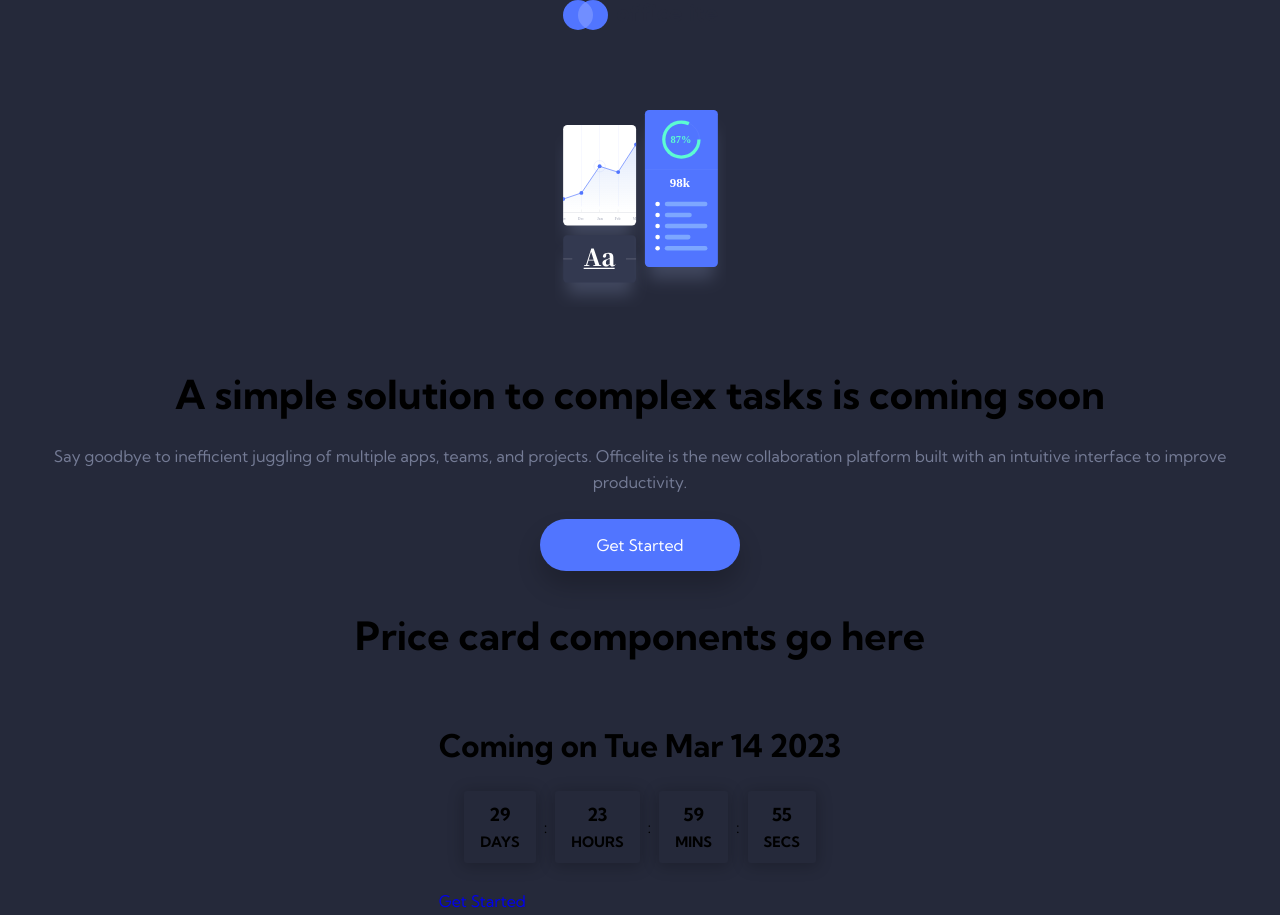
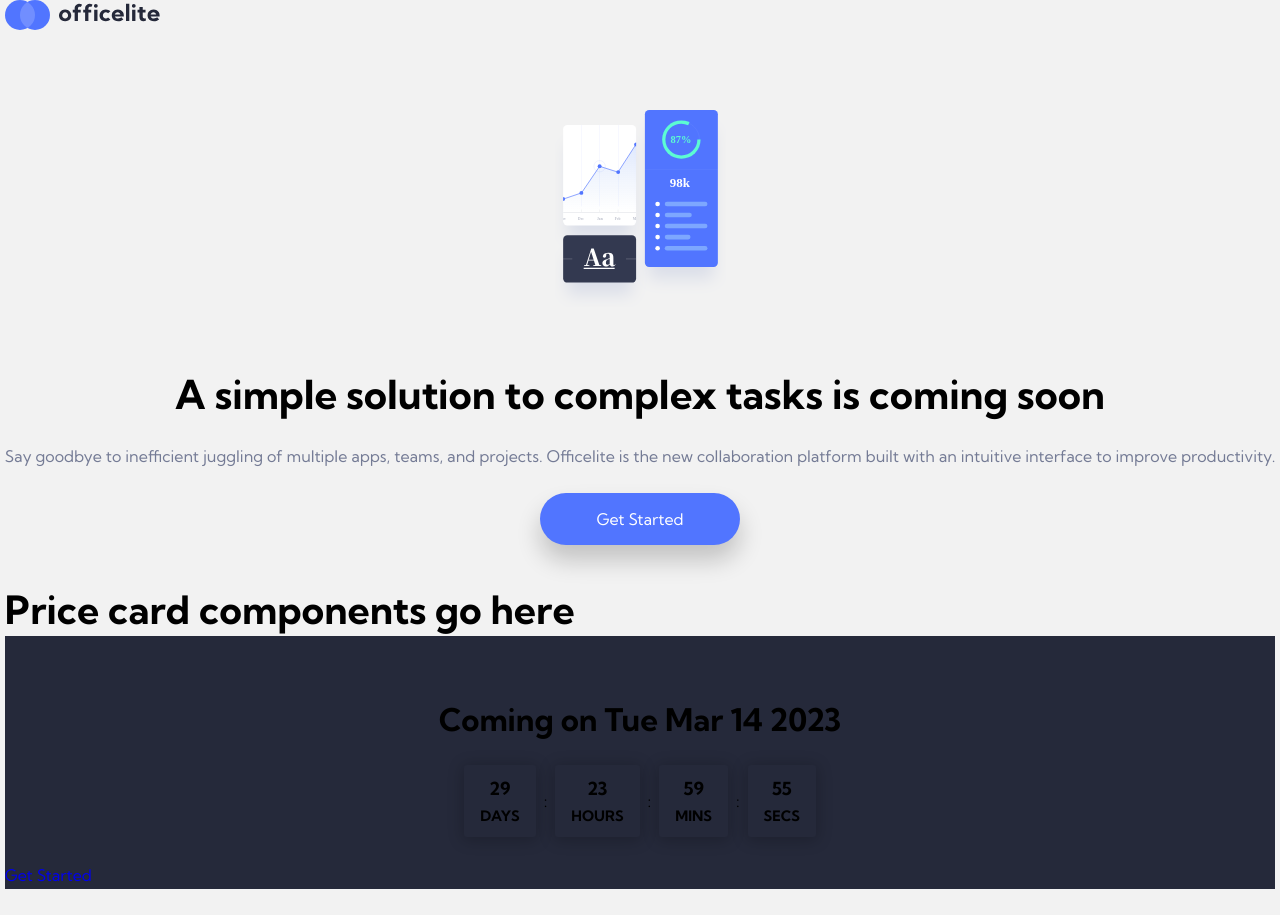
Before and after one commit to Hcmwebs/officelite-coming-soon-site, a React (Vite) app: page / in a window 1280 px wide. After the commit the page ends 889 px from the top, so only its background shows below. Built offline with nearby package versions, Linux system fonts and the light colour scheme.

Commit message:
removed the container from the App compo
Signed-off-by: Heze <64218603+Hcmwebs@users.noreply.github.com>

```diff
--- a/src/App.jsx
+++ b/src/App.jsx
@@ -1,13 +1,12 @@
 import React from 'react'
 import { BrowserRouter, Routes, Route } from 'react-router-dom'
 import { SharedLayout, Home, SignUp, Error } from './pages'
-import { GlobalStyles, StyledContainer } from './styles'
+import { GlobalStyles} from './styles'
 
 const App = () => {
 	return (
 		<>
 			<GlobalStyles />
-			<StyledContainer>
 			<BrowserRouter>
 				<Routes>
 					<Route path='/' element={<SharedLayout />}>
@@ -17,7 +16,6 @@ const App = () => {
 					</Route>
 				</Routes>
 			</BrowserRouter>
-			</StyledContainer>
 		</>
 	)
 }
```
Lines whose indentation alone changed are shown as unchanged.
